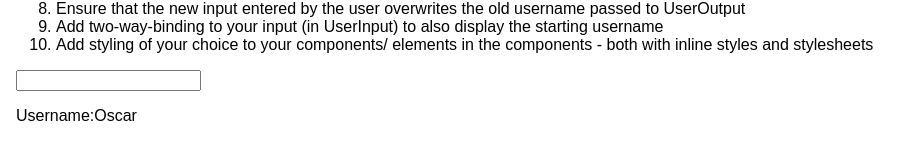
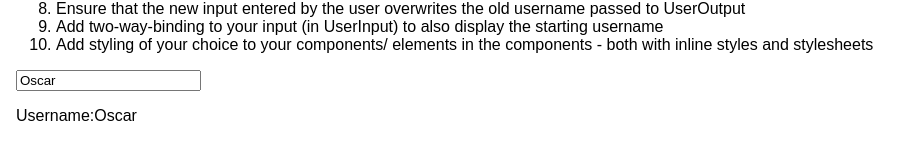
Before and after one commit to syedraza04/my-app, a React (Create React App) app: page / in a window 1280 px wide. Shown: the part 142-302 px from the top of the page, without its empty margins (0-920 px from the left). Built offline with nearby package versions, Linux system fonts and the light colour scheme.

Commit message:
final commit

```diff
--- a/src/App.js
+++ b/src/App.js
@@ -10,10 +10,10 @@ class App extends Component {
     }
   };
 
-  changeState(){
+  changeState(event){
       this.setState({
           username:{
-              name:'Ali'
+              name:event.target.value
           }
       })
   }
@@ -33,8 +33,13 @@ class App extends Component {
           <li>Add two-way-binding to your input (in UserInput) to also display the starting username</li>
           <li>Add styling of your choice to your components/ elements in the components - both with inline styles and stylesheets</li>
         </ol>
-        <UserInput />
-        <UserOutput name={this.state.username.name} onClick={this.changeState}/>
+        <UserInput
+        click={this.changeState.bind(this)}
+        value={this.state.username.name}/>
+        <UserOutput
+           name={this.state.username.name}
+           onClick={this.changeState}
+        />
       </div>
     );
   }
```
